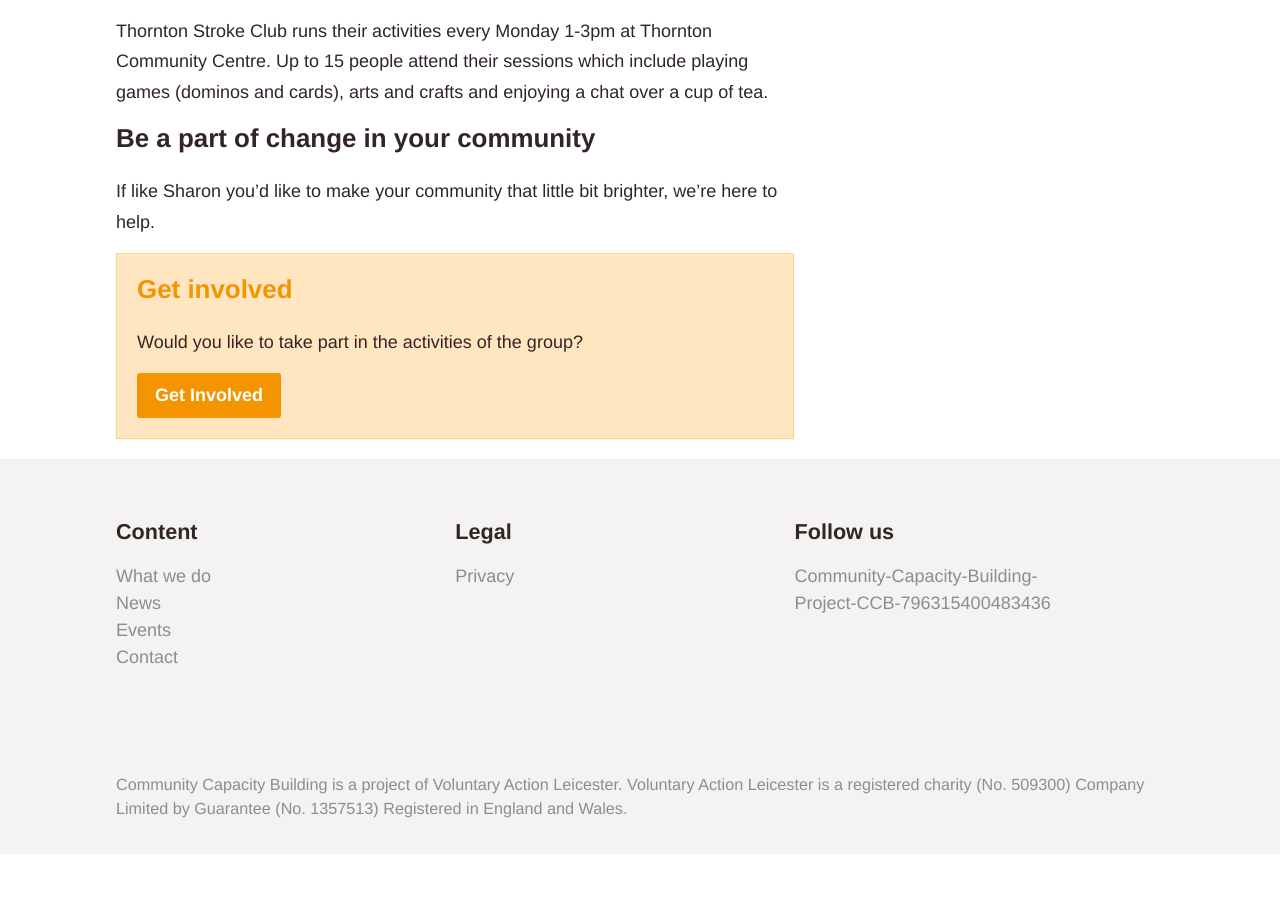
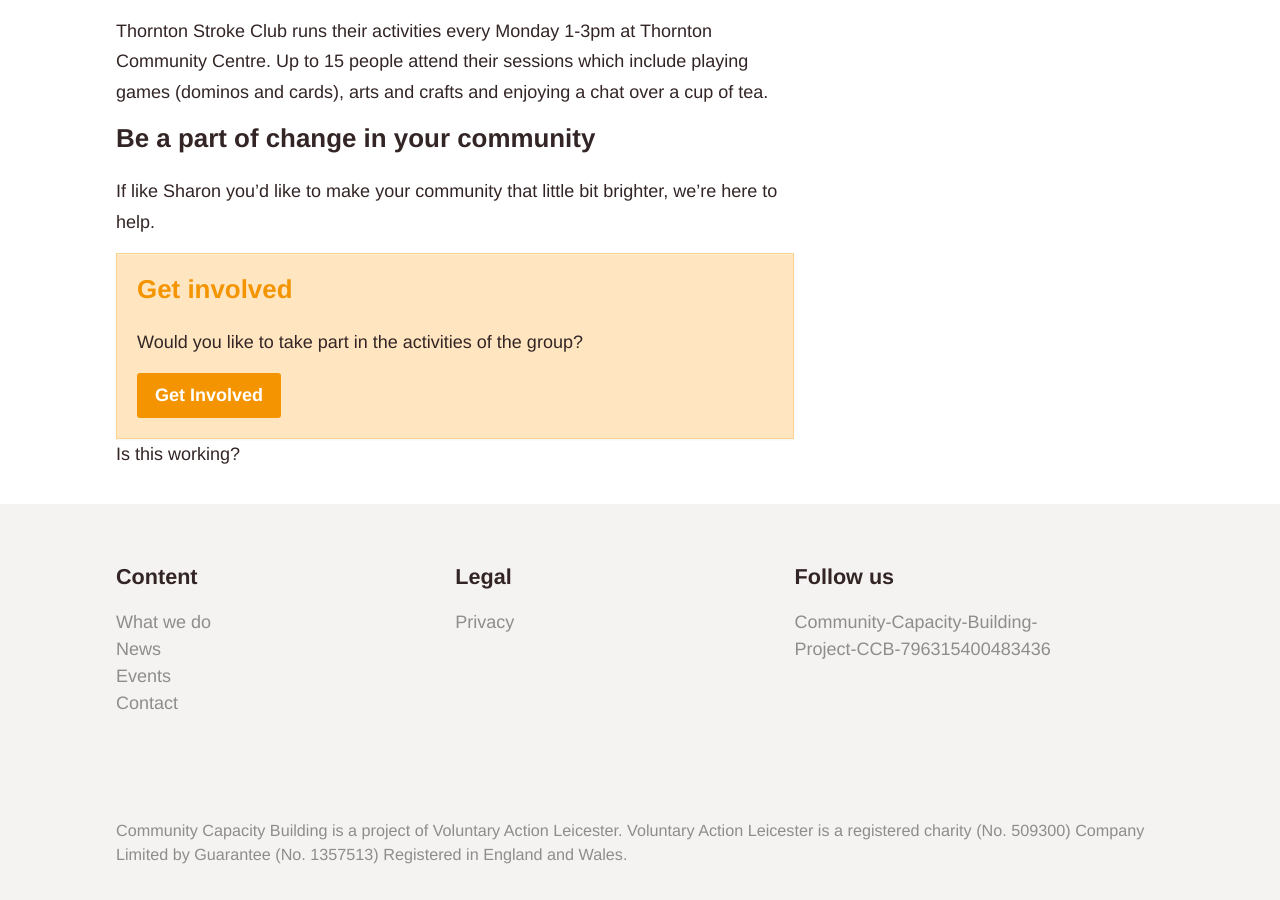
Before and after one commit to richardatval/www.communitycapacity.co.uk, a Jekyll site: the page built from _posts/2016-07-22-thornton-stroke-and-disability-club.md, in a window 1280 px wide and 900 px high, scrolled down 1438 px. Built offline with Jekyll 4.4.1, drawn with Linux system fonts in a browser that asks for light colours; nearby versions of some CDN libraries; before the commit the page ends 2292 px from its top, so only the background shows below that.

Commit message:
Updated 2016-07-22-thornton-stroke-and-disability-club.md

```diff
--- a/_posts/2016-07-22-thornton-stroke-and-disability-club.md
+++ b/_posts/2016-07-22-thornton-stroke-and-disability-club.md
@@ -32,3 +33,5 @@ Thornton Stroke Club runs their activities every Monday 1-3pm at Thornton Commun
 If like Sharon you’d like to make your community that little bit brighter, we’re here to help.
 
 {% include box.html title="Get involved" buttontext="Get Involved" text="Would you like to take part in the activities of the group?" url="/get-involved" class="box-amber"  %}
+
+Is this working?
```
Also changed, not shown: other parts of _posts/2016-07-22-thornton-stroke-and-disability-club.md (+1 -0 lines).
